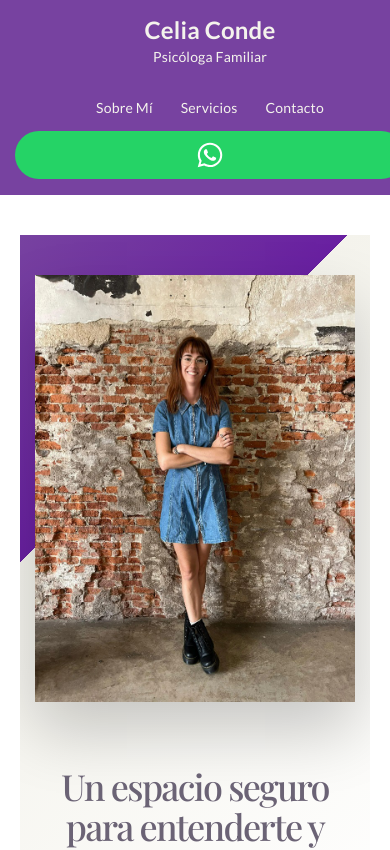
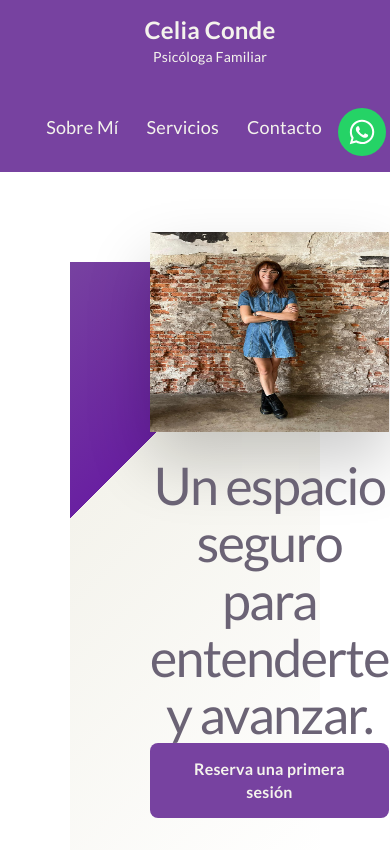
Before and after one commit to ChioArenillas/CeliaConde, a React (Vite) app: page / in a window 390 px wide. Shown: the top 850 px of the page. Built offline with nearby package versions, Linux system fonts and the light colour scheme.

Commit message:
css media

```diff
--- a/src/components/Footer/Footer.tsx
+++ b/src/components/Footer/Footer.tsx
@@ -10,8 +10,8 @@ export default function Footer() {
     <footer className="footer">
       <div className="footer-container">
         <div className="footer-brand">
-          <h3>Celia Conde</h3>
-          <p>Psicóloga Familiar</p>
+          <h3>{InfoContacto.name}</h3>
+          <p>{InfoContacto.job}</p>
           <p className="footer-description">Acompañamiento psicológico profesional para ayudarte a encontrar tu bienestar emocional.</p>
         </div>
 
@@ -49,7 +49,7 @@ export default function Footer() {
       </div>
 
       <div className="footer-bottom">
-        <p>&copy; {currentYear} Celia Conde - Psicóloga Familiar. Todos los derechos reservados.</p>
+        <p>&copy; {currentYear} {InfoContacto.name} - {InfoContacto.job}. Todos los derechos reservados.</p>
         <p className="legal-links">
           <Link to="/aviso-legal">Aviso Legal</Link>
           <Link to="/privacidad">Política de Privacidad</Link>
--- a/src/components/Header/Header.css
+++ b/src/components/Header/Header.css
@@ -1,5 +1,5 @@
 .header {
-    width: 100%;
+  width: 100%;
   position: sticky;
   top: 0;
   background: var(--bg-dark);
@@ -23,7 +23,7 @@
   color: var(--text-light);
 }
 .logo:hover{
-  color: var(--text-h);
+  color: var(--text);
 }
 
 .logo-text {
@@ -52,7 +52,7 @@
 }
 
 .nav-link:hover {
-  color: var(--text-h);
+  color: var(--text);
 }
 
 .nav-link.active {
@@ -77,19 +77,6 @@
   transform: translateY(-2px);
 }
 
-@media (max-width: 1024px) {
-  .header-container {
-    flex-wrap: wrap;
-    gap: 20px;
-  }
-
-  .nav {
-    order: 3;
-    width: 100%;
-    justify-content: center;
-    flex-wrap: wrap;
-  }
-}
 
 @media (max-width: 768px) {
   .header-container {
@@ -107,11 +94,7 @@
 
   .nav-link {
     padding: 8px 12px;
-    font-size: 14px;
+    font-size: 18px;
   }
 
-  .whatsapp-header {
-    width: 100%;
-    justify-content: center;
-  }
 }
--- a/src/components/Header/Header.tsx
+++ b/src/components/Header/Header.tsx
@@ -8,8 +8,8 @@ export default function Header() {
     <header className="header">
       <div className="header-container">
         <Link to="/" className="logo">
-          <span className="logo-text">Celia Conde</span>
-          <span className="logo-subtitle">Psicóloga Familiar</span>
+          <span className="logo-text">{InfoContacto.name}</span>
+          <span className="logo-subtitle">{InfoContacto.job}</span>
         </Link>
 
         <nav className="nav">
--- a/src/index.css
+++ b/src/index.css
@@ -10,14 +10,15 @@
   --border: #e5e4e7;
   --code-bg: #f4f3ec;
   --accent: #6920a1;
+  --btn-hover: #8f2ed9;
   --accent-bg: rgba(170, 59, 255, 0.1);
   --accent-border: rgba(170, 59, 255, 0.5);
   --social-bg: rgba(244, 243, 236, 0.5);
   --shadow:
     rgba(0, 0, 0, 0.1) 0 10px 15px -3px, rgba(0, 0, 0, 0.05) 0 4px 6px -2px;
 
-  --sans: 'Lato', system-ui, 'Segoe UI', Roboto, sans-serif;
-  --heading: 'Playfair Display', system-ui, 'Segoe UI', Roboto, sans-serif;
+  --sans: 'Lato', system-ui, sans-serif;
+  --heading: 'Lato', system-ui, sans-serif;
   --mono: ui-monospace, Consolas, monospace;
 
   font: 18px/145% var(--sans);
@@ -68,7 +69,7 @@ h3,
 h4,
 h5,
 h6 {
-  font-family: var(--heading);
+  font-family: var(--sans);
   font-weight: 500;
   color: var(--text-h);
 }
@@ -79,7 +80,7 @@ h1 {
   letter-spacing: -1.68px;
   margin: 32px 0;
   @media (max-width: 1024px) {
-    font-size: 36px;
+    font-size: 38px;
     margin: 20px 0;
   }
 }
@@ -90,7 +91,7 @@ h2 {
   letter-spacing: -0.24px;
   margin: 0 0 8px;
   @media (max-width: 1024px) {
-    font-size: 20px;
+    font-size: 32px;
   }
 }
 
@@ -129,10 +130,29 @@ p {
 }
 
 .cta-button:hover {
-  background-color: var(--text);
+  background-color: var(--btn-hover);
   color: var(--code-bg);
   transform: translateY(-2px);
 }
+
+/* WHATSAPP BTN */
+.whatsapp-button {
+  display: inline-block;
+  padding: 16px 32px;
+  background-color: #25D366;
+  color: white;
+  text-decoration: none;
+  border-radius: 8px;
+  font-weight: 600;
+  font-size: 18px;
+  transition: transform 0.2s, background-color 0.2s;
+}
+
+.whatsapp-button:hover {
+  background-color: #20bd5a;
+  transform: translateY(-2px);
+}
+
 
 /* HERO */
 .hero {
@@ -153,7 +173,7 @@ p {
 .hero-content h1 {
   font-size: 52px;
   line-height: 1.1;
-  color: var(--text-);
+  color: var(--text);
   max-width: 500px;
   margin-bottom: 24px;
 }
@@ -172,3 +192,49 @@ p {
   max-width: 380px;
   box-shadow: 0 30px 60px rgba(0,0,0,0.2);
 }
+
+@media (max-width: 1024px) {
+
+  .hero-image {
+    width: 250px;
+    height: 250px;
+  }
+
+  .home {
+    gap: 60px;
+  }
+}
+@media (max-width: 900px) {
+  .hero {
+    grid-template-columns: 1fr;
+    text-align: center;
+    gap: 100px;
+  }
+
+  .hero-content h1 {
+    margin: 0 auto;
+  }
+  .hero-image {
+    height: 250px ;
+  }
+
+  .hero-image-wrapper {
+    order: -1;
+  }
+}
+
+@media (max-width: 768px) {
+  .hero {
+    padding: 40px 15px;
+  }
+
+  .hero-image {
+    height: 200px;
+  }
+
+  .cta-button,
+  .whatsapp-button {
+    padding: 14px 24px;
+    font-size: 16px;
+  }
+}
--- a/src/pages/About/About.css
+++ b/src/pages/About/About.css
@@ -4,7 +4,6 @@
   gap: 60px;
   padding: 40px 20px;
 }
-
 
 .about-content {
   max-width: 900px;
@@ -111,6 +110,7 @@
 
 .value-card h3 {
   color: var(--bg);
+  font-weight: 600;
   margin-bottom: 12px;
   font-size: 20px;
 }
@@ -120,15 +120,6 @@
   font-size: 16px;
 }
 
-@media (max-width: 1024px) {
-  .about-content {
-    gap: 40px;
-  }
-
-  .credentials-list {
-    grid-template-columns: 1fr;
-  }
-}
 
 @media (max-width: 768px) {
   .about {
@@ -143,8 +134,13 @@
   .about-credentials {
     padding: 30px 20px;
   }
+  .about-content {
+    gap: 40px;
+  }
 
-  .values-grid {
+  .credentials-list {
     grid-template-columns: 1fr;
   }
+
+
 }
--- a/src/pages/About/About.tsx
+++ b/src/pages/About/About.tsx
@@ -1,6 +1,6 @@
 import "./About.css";
 import heroImg from "../../assets/CeliaCondeSmall.jpg";
-import { Formacion, Valores } from "../../data/data";
+import { Formacion, InfoContacto, Valores } from "../../data/data";
 
 export default function About() {
   const formacion = Formacion.map((formacion) => {
@@ -29,8 +29,8 @@ export default function About() {
     <div className="about">
       <section className="hero about-hero">
         <div className="hero-content">
-          <h1>Celia Conde</h1>
-          <h2>Psicóloga Familiar</h2>
+          <h1>{InfoContacto.name}</h1>
+          <h2>{InfoContacto.job}</h2>
         </div>
         <div className="hero-image-wrapper">
           <img src={heroImg} alt="Celia Conde - Psicóloga Familiar" />
--- a/src/pages/Contacto/Contacto.css
+++ b/src/pages/Contacto/Contacto.css
@@ -154,7 +154,7 @@
 }
 
 .submit-btn:hover {
-  background-color: #8f2ed9;
+  background-color: var(--btn-hover);
   transform: translateY(-2px);
 }
 
@@ -205,9 +205,6 @@
     gap: 40px;
   }
 
-  .faq-grid {
-    grid-template-columns: 1fr;
-  }
 }
 
 @media (max-width: 768px) {
--- a/src/pages/Home/Home.css
+++ b/src/pages/Home/Home.css
@@ -5,20 +5,22 @@
   padding: 40px 20px;
 }
 
-.cta-button-hero {
-  background: var(--bg-dark);
-  color: var(--bg);
-  border-radius: 12px;
-  font-weight: 600;
-  transition: all 0.2s ease;
+/* HERO */
+.home-hero {
+  position: relative;
+  margin: 50px;
+  padding: 50px 80px 50px;
+  overflow: visible;
 }
 
-.cta-button-hero:hover {
-  transform: translateY(-3px);
-  background-color: var(--text);
-  color: var(--accent);
+.home-hero-image-wrapper img {
+  margin: -80px;
 }
 
+.hero-cta-button {
+  background-color: var(--bg-dark);
+  color: var(--text-light);
+}
 
 /* Especialidades */
 .especialidades {
@@ -121,85 +123,3 @@
   font-weight: 600;
   margin-top: auto;
 }
-
-/* CTA Final */
-.cta-final {
-  text-align: center;
-  padding: 60px 20px;
-  background: var(--bg-dark);
-  color: var(--text-light);
-}
-
-.cta-final h2 {
-  margin-bottom: 16px;
-  color: var(--text-light);
-}
-
-.cta-final p {
-  margin-bottom: 30px;
-  font-size: 18px;
-}
-
-.whatsapp-button {
-  display: inline-block;
-  padding: 16px 32px;
-  background-color: #25D366;
-  color: white;
-  text-decoration: none;
-  border-radius: 8px;
-  font-weight: 600;
-  font-size: 18px;
-  transition: transform 0.2s, background-color 0.2s;
-}
-
-.whatsapp-button:hover {
-  background-color: #20bd5a;
-  transform: translateY(-2px);
-}
-
-@media (max-width: 1024px) {
-  .hero h1 {
-    font-size: 36px;
-  }
-
-  .hero-image {
-    width: 250px;
-    height: 250px;
-  }
-
-  .home {
-    gap: 60px;
-  }
-}
-@media (max-width: 900px) {
-  .hero {
-    grid-template-columns: 1fr;
-    text-align: center;
-  }
-
-  .hero-content h1 {
-    font-size: 36px;
-    margin: 0 auto;
-  }
-
-  .hero-image-wrapper {
-    order: -1;
-  }
-}
-
-@media (max-width: 768px) {
-  .hero {
-    padding: 40px 15px;
-  }
-
-  .hero-image {
-    width: 200px;
-    height: 200px;
-  }
-
-  .cta-button,
-  .whatsapp-button {
-    padding: 14px 24px;
-    font-size: 16px;
-  }
-}
--- a/src/pages/Home/Home.tsx
+++ b/src/pages/Home/Home.tsx
@@ -25,13 +25,13 @@ export default function Home() {
 
   return (
     <div className="home">
-      <section className="hero">
-        <div className="hero-image-wrapper">
-          <img src={heroImg} alt="Psicóloga" />
+      <section className="home-hero hero">
+        <div className="home-hero-image-wrapper hero-image-wrapper">
+          <img src={heroImg} alt="Psicóloga" className="hero-image"/>
         </div>
         <div className="hero-content">
           <h1>Un espacio seguro para entenderte y avanzar.</h1>
-          <a href="contacto" className="cta-button cta-button-hero">
+          <a href="contacto" className="cta-button hero-cta-button">
             Reserva una primera sesión
           </a>
         </div>
--- a/src/pages/Servicios/Servicios.css
+++ b/src/pages/Servicios/Servicios.css
@@ -181,10 +181,6 @@
     gap: 60px;
   }
 
-  .modalidades-grid,
-  .terapias-grid {
-    grid-template-columns: 1fr;
-  }
 }
 
 @media (max-width: 768px) {
@@ -192,10 +188,6 @@
     padding: 30px 15px;
   }
 
-  .proceso-steps {
-    grid-template-columns: 1fr;
-  }
-
   .modalidad-card,
   .terapia-card {
     padding: 25px 20px;
```
Also changed, not shown: src/data/data.ts (+11 -9 lines), src/data/types.ts (+11 -9 lines).
